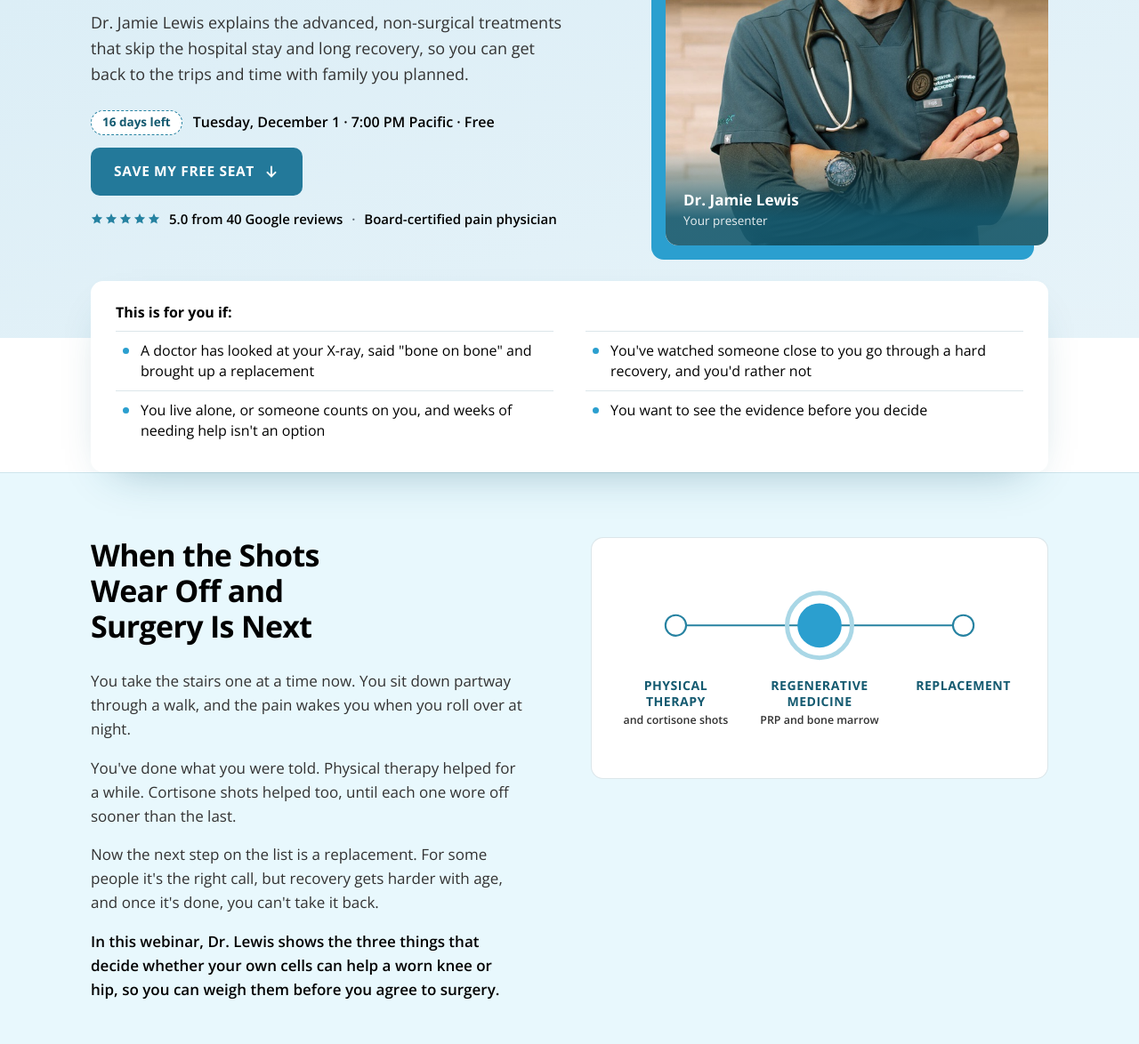
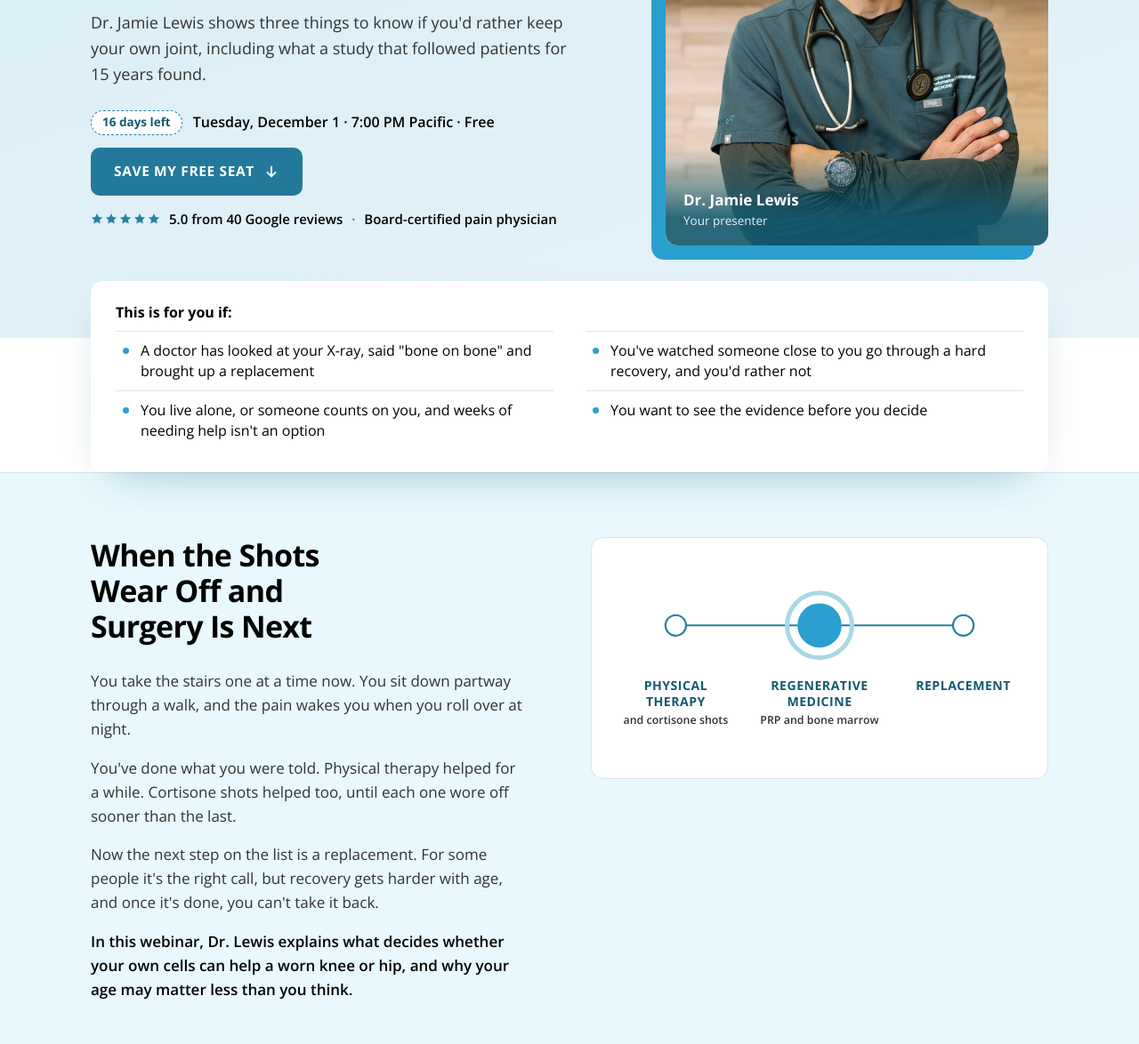
Before and after one commit to godz-onkar/c4rpm-avoid-surgery-webinar-lp, a plain HTML site: page page.html in a window 1280 px wide. Shown: the part 366-1540 px from the top of the page at 89% size. Drawn offline with nearby package versions, Linux system fonts and the light colour scheme.

Commit message:
Rewrite the five subheadlines around what each webinar covers
Co-Authored-By: Claude Opus 5.5 <noreply@anthropic.com>

```diff
--- a/page.html
+++ b/page.html
@@ -323,7 +323,7 @@ footer{margin-top:64px;border-top:1px solid var(--line-light);padding:32px 0 40p
       <div>
         <p class="eyebrow">Free online webinar · Spokane and Coeur d'Alene</p>
         <h1><span class="lead">Avoid Surgery:</span> <span class="main">Your Knee or Hip Has More Options Than a Replacement</span></h1>
-        <p class="sub">Dr. Jamie Lewis explains the advanced, non-surgical treatments that skip the hospital stay and long recovery, so you can get back to the trips and time with family you planned.</p>
+        <p class="sub">Dr. Jamie Lewis shows three things to know if you'd rather keep your own joint, including what a study that followed patients for 15 years found.</p>
         <div class="presenter-row">
           <img src="assets/dr-lewis.jpg" width="660" height="800" alt="">
           <div><b>Dr. Jamie Lewis</b><span>Your presenter</span></div>
@@ -365,7 +365,7 @@ footer{margin-top:64px;border-top:1px solid var(--line-light);padding:32px 0 40p
       <p>You take the stairs one at a time now. You sit down partway through a walk, and the pain wakes you when you roll over at night.</p>
       <p>You've done what you were told. Physical therapy helped for a while. Cortisone shots helped too, until each one wore off sooner than the last.</p>
       <p>Now the next step on the list is a replacement. For some people it's the right call, but recovery gets harder with age, and once it's done, you can't take it back.</p>
-      <p class="turn">In this webinar, Dr. Lewis shows the three things that decide whether your own cells can help a worn knee or hip, so you can weigh them before you agree to surgery.</p>
+      <p class="turn">In this webinar, Dr. Lewis explains what decides whether your own cells can help a worn knee or hip, and why your age may matter less than you think.</p>
     </div>
     <div class="path-card">
       <svg class="path path-h" viewBox="0 0 560 250" role="img" aria-labelledby="path-t">
```
Also changed, not shown: 5 other files.
